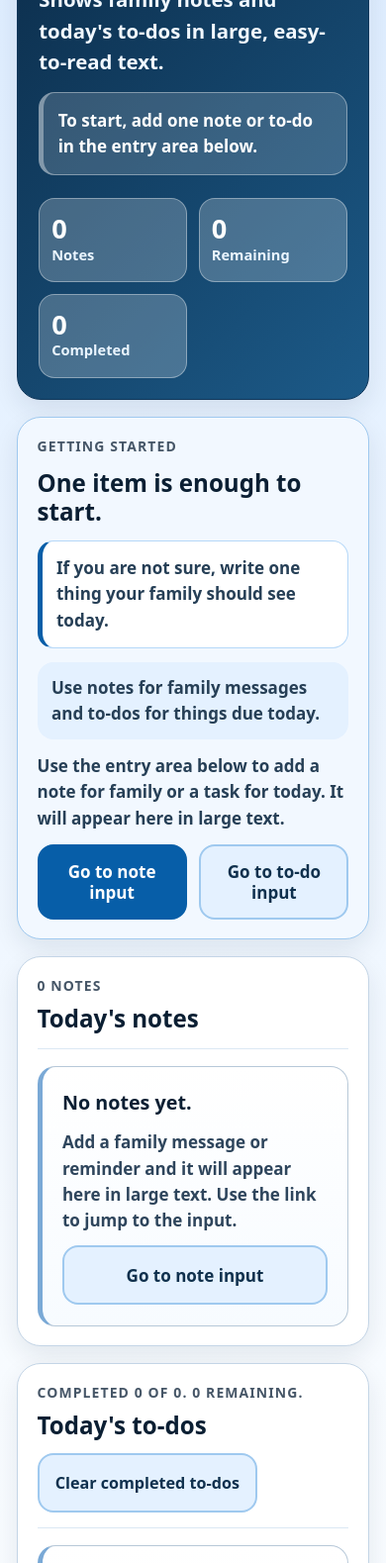
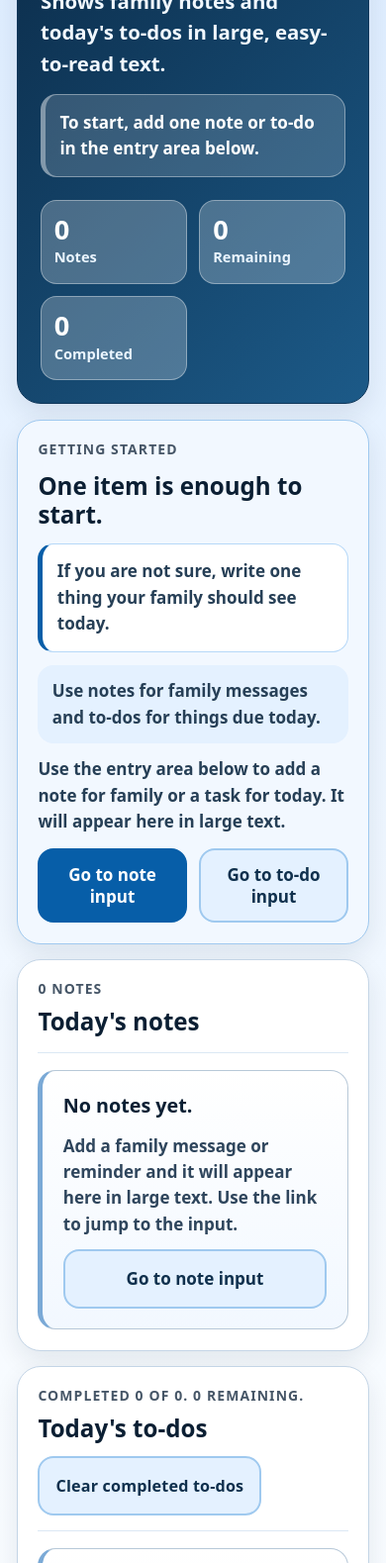
Before and after one commit to tabisurushosai/big-memo, a website built with Vite: page index.html in a window 390 px wide. Shown: the part 145-1724 px from the top of the page at 99% size. Built offline with nearby package versions, Linux system fonts and the light colour scheme; some packages are replaced by stand-ins of ours.

Commit message:
Polish popup visual states (#37)
Co-authored-by: Cursor Agent <cursoragent@cursor.com>
Co-authored-by: tabisurushosai <tabisurushosai@users.noreply.github.com>

```diff
--- a/src/styles.css
+++ b/src/styles.css
@@ -8,6 +8,8 @@
   --color-surface-strong: #eef6ff;
   --color-border: #adc9e4;
   --color-border-soft: #c4d5e6;
+  --color-info-surface: #f2f8ff;
+  --color-success-surface: #effaf3;
   --color-primary: #075ea8;
   --color-primary-hover: #064f8f;
   --color-success: #08733f;
@@ -47,10 +49,11 @@ body {
   min-width: 320px;
   width: min(100vw, 520px);
   min-height: 100vh;
-  margin: 0;
+  margin: 0 auto;
   color: var(--color-text);
   background:
     linear-gradient(180deg, #dcecff 0%, #f7fbff 48%, #ffffff 100%);
+  overflow-x: hidden;
 }
 
 button,
@@ -69,6 +72,7 @@ button {
   background: var(--color-primary);
   font-size: 1rem;
   font-weight: 800;
+  letter-spacing: 0.01em;
   line-height: 1.25;
   box-shadow: 0 3px 0 rgb(0 0 0 / 12%);
   cursor: pointer;
@@ -133,8 +137,8 @@ button.small {
 
 #app {
   display: grid;
-  gap: 1rem;
-  padding: clamp(1rem, 4vw, 1.35rem);
+  gap: clamp(0.9rem, 3vw, 1.15rem);
+  padding: clamp(1rem, 4vw, 1.45rem);
 }
 
 .skip-links {
@@ -181,21 +185,21 @@ button.small {
 .hero {
   display: grid;
   gap: 1.35rem;
-  padding: clamp(1.25rem, 5vw, 1.6rem);
+  padding: clamp(1.35rem, 5vw, 1.8rem);
   color: #ffffff;
   background: linear-gradient(135deg, #0b2b48 0%, #1c5a88 100%);
   border-color: #0f3659;
 }
 
 .panel {
-  padding: clamp(1.15rem, 4vw, 1.45rem);
+  padding: clamp(1.2rem, 4vw, 1.55rem);
 }
 
 .first-guide {
   display: grid;
   gap: 0.8rem;
   border-color: #9fc9ef;
-  background: #f2f8ff;
+  background: var(--color-info-surface);
 }
 
 .first-guide h2,
@@ -224,7 +228,7 @@ button.small {
 
 .status-panel {
   display: grid;
-  gap: 0.9rem;
+  gap: 1rem;
   min-height: 11.5rem;
   align-content: center;
   border-color: #9fc9ef;
@@ -274,7 +278,7 @@ h1 {
   margin-bottom: 0.35rem;
   font-size: clamp(2rem, 8vw, 2.55rem);
   line-height: 1.08;
-  letter-spacing: -0.03em;
+  letter-spacing: -0.02em;
 }
 
 h2 {
@@ -316,18 +320,18 @@ h2 {
 .summary-grid {
   display: grid;
   grid-template-columns: repeat(auto-fit, minmax(6.25rem, 1fr));
-  gap: 0.7rem;
+  gap: 0.75rem;
 }
 
 .summary-item {
   display: grid;
-  gap: 0.1rem;
+  gap: 0.2rem;
   min-height: 5rem;
   align-content: center;
   border: 1px solid rgb(255 255 255 / 36%);
   border-radius: var(--radius-sm);
-  padding: 0.8rem 0.7rem;
-  background: rgb(255 255 255 / 22%);
+  padding: 0.85rem 0.75rem;
+  background: rgb(255 255 255 / 24%);
 }
 
 .summary-value {
@@ -383,7 +387,7 @@ h2 {
   border-left-width: 5px;
   border-radius: var(--radius-md);
   padding: 1.2rem;
-  background: var(--color-surface);
+  background: #fbfdff;
   box-shadow: var(--shadow-card);
 }
 
@@ -396,10 +400,14 @@ h2 {
   grid-template-columns: 1fr;
 }
 
+.todo-card:not(.done) {
+  border-left-color: var(--color-primary);
+}
+
 .todo-card.done {
   border-color: #8bc79f;
   border-left-color: var(--color-success);
-  background: #f0faf3;
+  background: var(--color-success-surface);
 }
 
 .todo-card.done .large-text {
@@ -451,8 +459,9 @@ h2 {
   border-radius: var(--radius-sm);
   padding: 0.95rem 1rem;
   color: #123f23;
-  background: #f0faf3;
+  background: var(--color-success-surface);
   font-weight: 800;
+  line-height: 1.45;
 }
 
 .actions {
@@ -551,11 +560,14 @@ textarea {
 .empty-state {
   display: grid;
   gap: 0.7rem;
+  min-height: 8.5rem;
+  align-content: center;
   border: 1px solid #b7c8d8;
   border-left: 5px solid #7aa9d6;
   border-radius: var(--radius-md);
   padding: 1.2rem;
-  background: linear-gradient(180deg, #ffffff 0%, #f7fbff 100%);
+  background: linear-gradient(180deg, #ffffff 0%, var(--color-info-surface) 100%);
+  box-shadow: inset 0 1px 0 rgb(255 255 255 / 80%);
 }
 
 .empty-title {
@@ -569,6 +581,7 @@ textarea {
   margin-bottom: 0;
   color: var(--color-muted-strong);
   font-weight: 650;
+  line-height: 1.55;
 }
 
 .guide-actions {
@@ -651,7 +664,7 @@ textarea {
   border-radius: 999px;
   border: 1px solid #c4d5e6;
   background:
-    linear-gradient(90deg, var(--color-primary) 0 42%, #d7e8f8 42% 100%);
+    linear-gradient(90deg, #d7e8f8 0 18%, var(--color-primary) 18% 58%, #d7e8f8 58% 100%);
 }
 
 .premium {
```
Also changed, not shown: public/icons/icon128.png, public/icons/icon16.png, public/icons/icon48.png.
